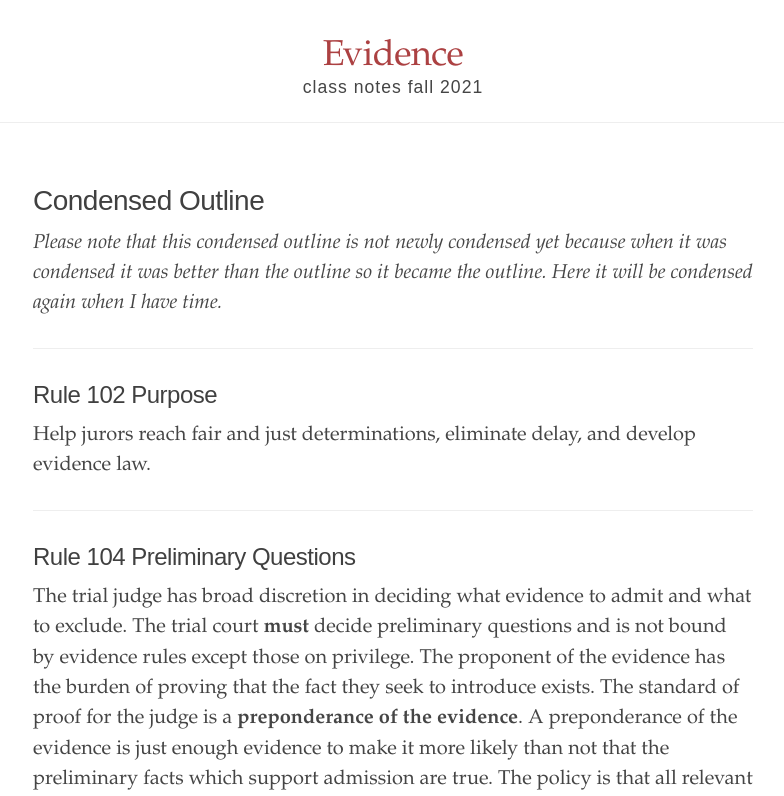
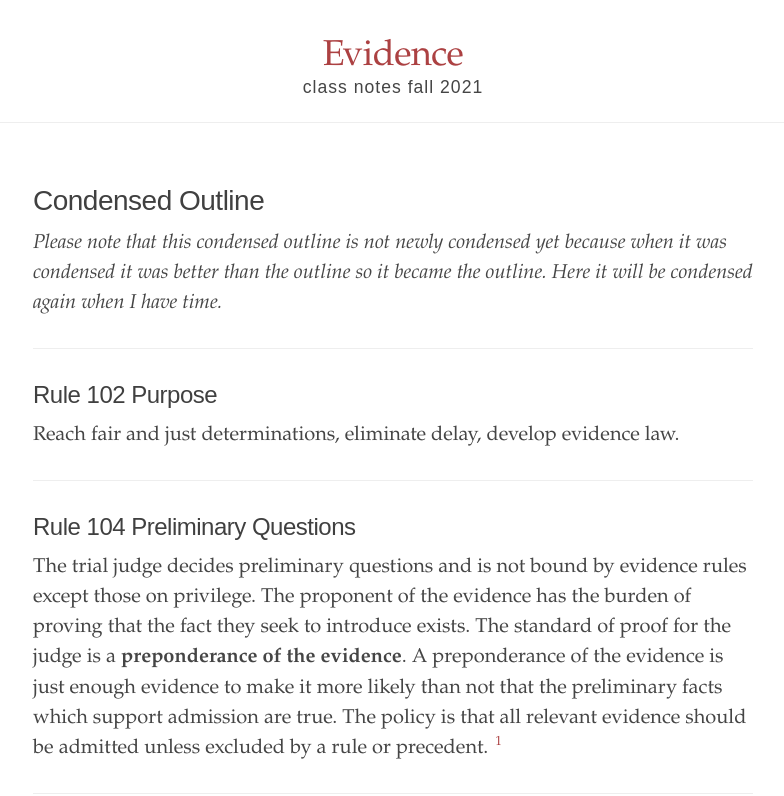
Before and after one commit to binipringle/right-to-be-forgotten, a Jekyll site: the page built from _texts/1-condensedoutline.md, in a window 1280 px wide and 900 px high, cut to the strip 104-900 px from the top of the window. Shown: the whole strip, without its empty margins (247-1031 px from the left). Built offline with Jekyll 4.4.1, drawn with Linux system fonts in a browser that asks for light colours.

Commit message:
edited outline and condensed outline

```diff
--- a/_texts/1-condensedoutline.md
+++ b/_texts/1-condensedoutline.md
@@ -39,13 +39,13 @@ toc:
 
 ## Rule 102 Purpose
 
-Help jurors reach fair and just determinations, eliminate delay, and develop evidence law.
+Reach fair and just determinations, eliminate delay, develop evidence law.
 
 ---
 
 ## Rule 104 Preliminary Questions
 
-The trial judge has broad discretion in deciding what evidence to admit and what to exclude. The trial court **must** decide preliminary questions and is not bound by evidence rules except those on privilege. The proponent of the evidence has the burden of proving that the fact they seek to introduce exists. The standard of proof for the judge is a **preponderance of the evidence**. A preponderance of the evidence is just enough evidence to make it more likely than not that the preliminary facts which support admission are true. The policy is that all relevant evidence should be admitted unless excluded by a rule or precedent. [^1]
+The trial judge decides preliminary questions and is not bound by evidence rules except those on privilege. The proponent of the evidence has the burden of proving that the fact they seek to introduce exists. The standard of proof for the judge is a **preponderance of the evidence**. A preponderance of the evidence is just enough evidence to make it more likely than not that the preliminary facts which support admission are true. The policy is that all relevant evidence should be admitted unless excluded by a rule or precedent. [^1]
 
 [^1]:Dowling v. U.S. (1990) *illustrates preliminary questions (Rule 104)* (Dowling accused of robbing a bank wearing a ski mask; judge allowed prosecution to bring evidence that Dowling tried to rob a house two weeks later wearing a ski mask even though Dowling was acquitted in the house robbery where there was reasonable doubt [highest standard of proof] because a reasonable jury could still find by a preponderance of the evidence [more likely than not] that Dowling robbed the house)
 
```
Also changed, not shown: _texts/0-outline.md (+1 -1 lines).
